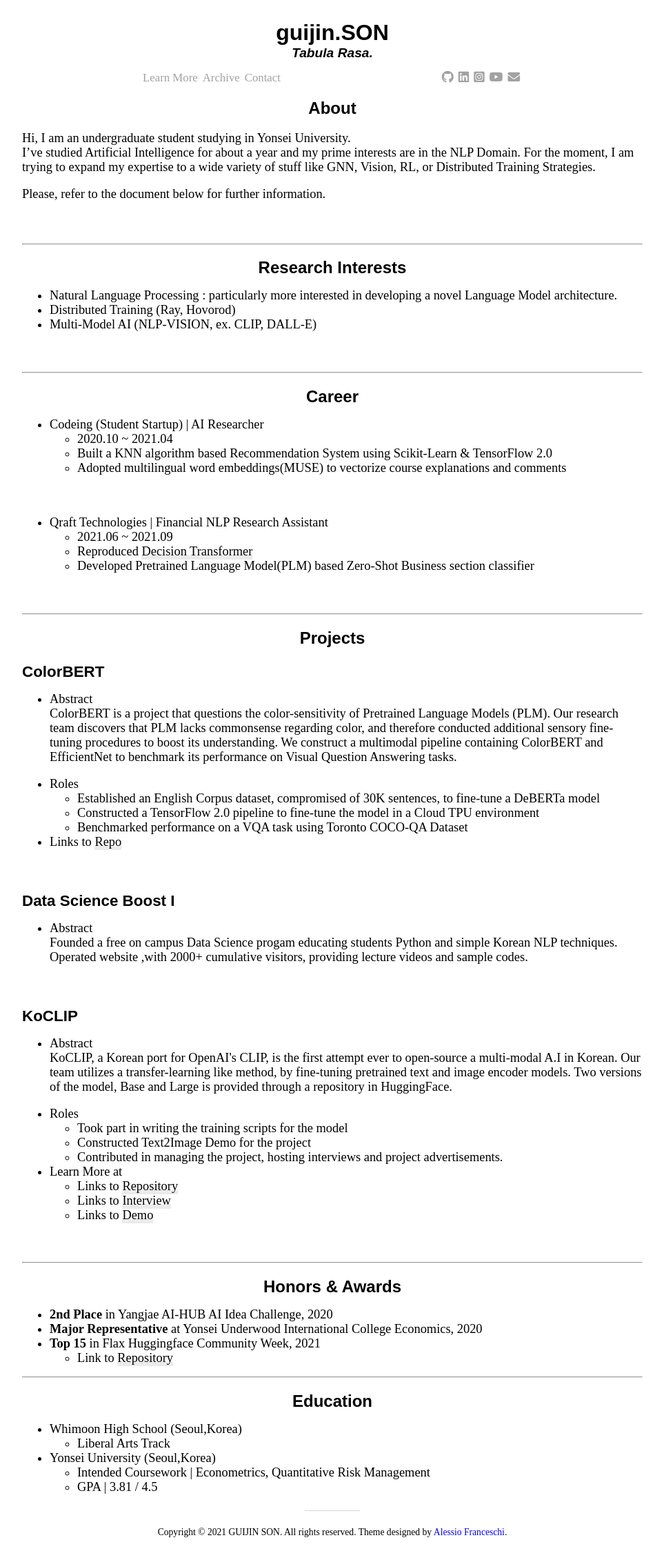
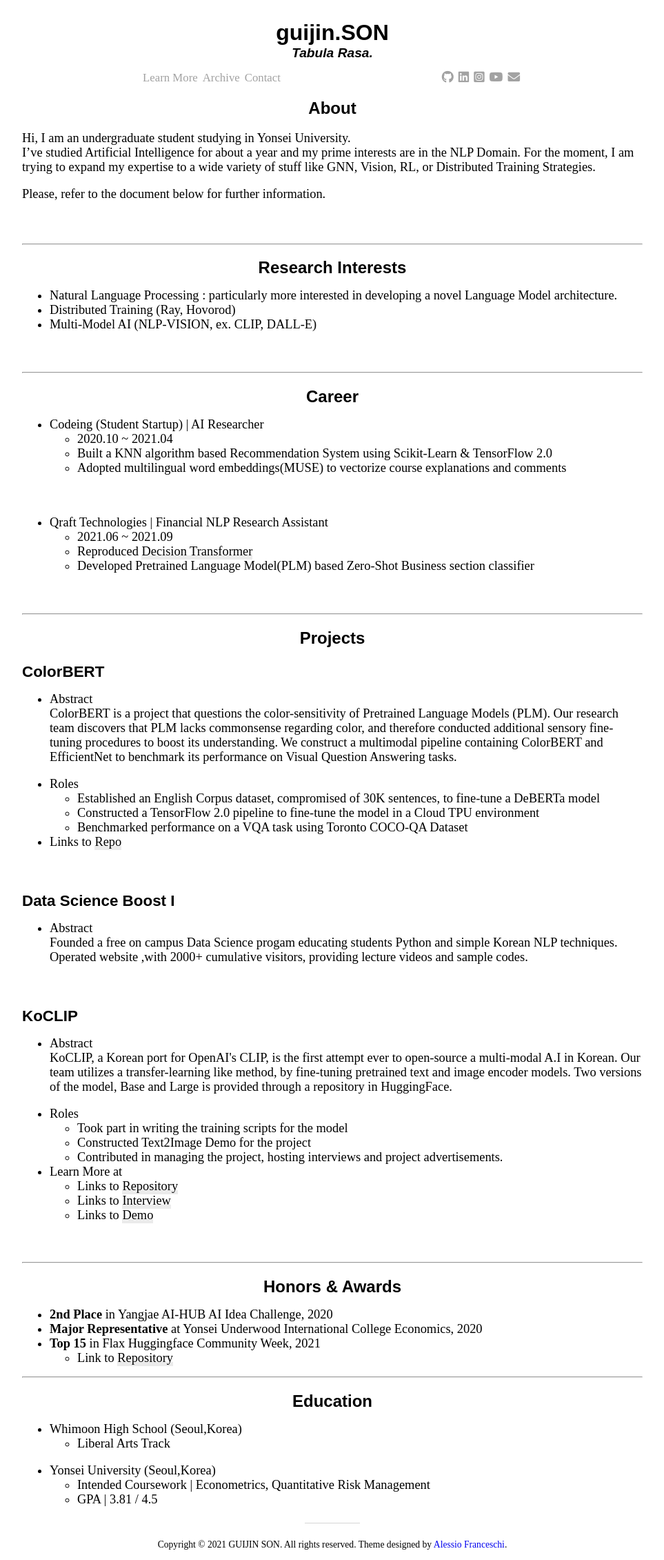
Before and after one commit to guijinSON/guijinSON.github.io, a Jekyll site: the page built from Learn_More.md, in a window 1280 px wide. Shown: the whole page at 69% size, without its empty margins (158-1121 px from the left). Built offline with Jekyll 4.4.1, drawn with Linux system fonts in a browser that asks for light colours; nearby versions of some CDN libraries.

Commit message:
Update Learn_More.md

```diff
--- a/Learn_More.md
+++ b/Learn_More.md
@@ -98,7 +98,7 @@ Founded a free on campus Data Science progam educating students Python and simpl
 <li>Whimoon High School (Seoul,Korea)</li>
 <ul>
 <li>Liberal Arts Track</li>
-</ul>
+</ul><br/>
 <li>Yonsei University (Seoul,Korea)</li>
 <ul>
 <li>Intended Coursework | Econometrics, Quantitative Risk Management </li>
```
